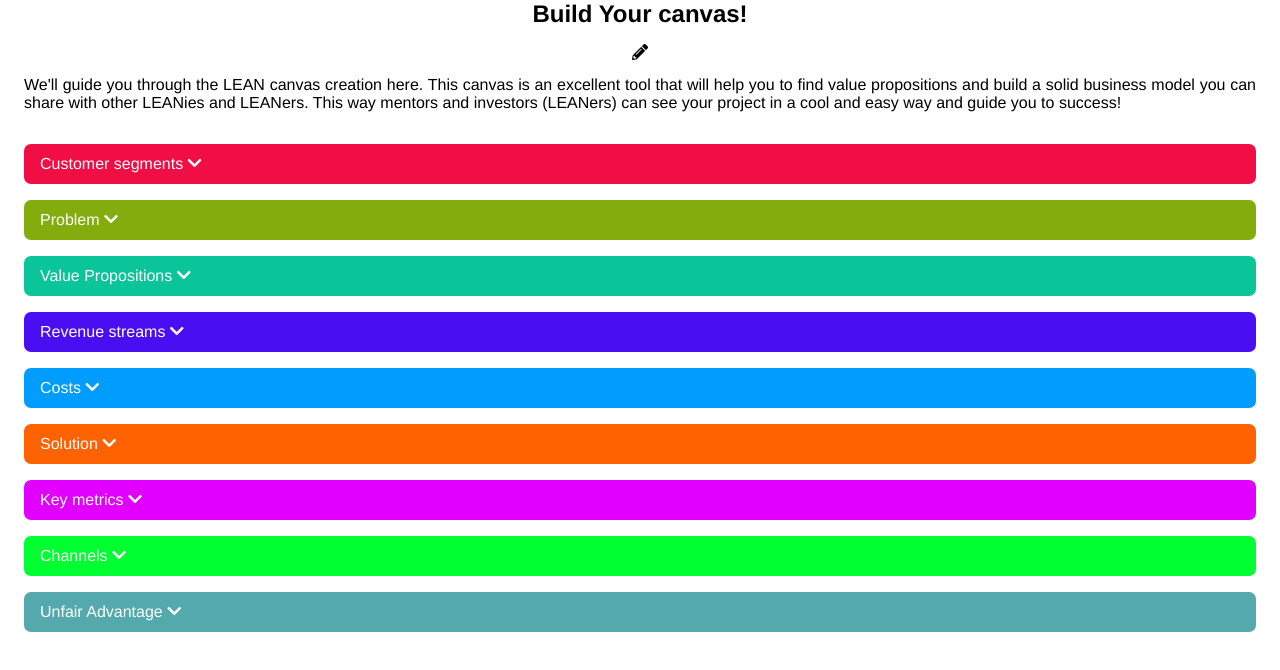
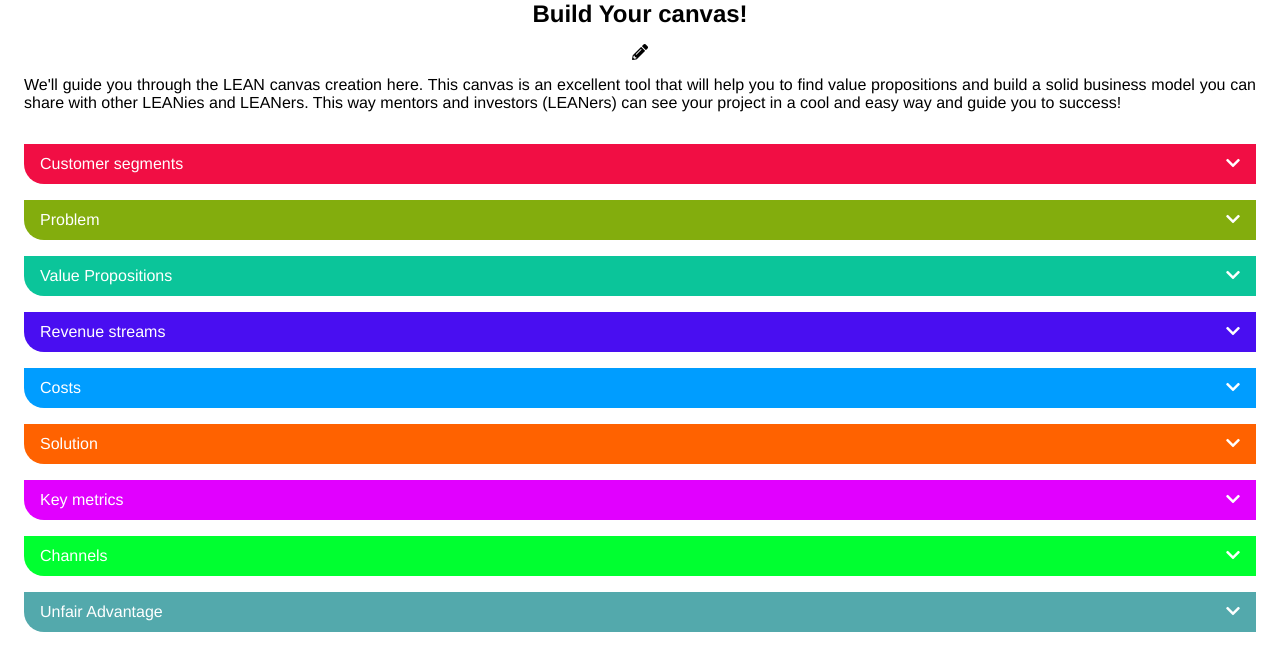
Before and after one commit to magentaFire/leanOnMe2, a Vue app: page /#/wizard in a window 1280 px wide. Shown: the top 670 px of the page. Built offline with nearby package versions, Linux system fonts and the light colour scheme.

Commit message:
change style cards

```diff
--- a/src/assets/_cards.scss
+++ b/src/assets/_cards.scss
@@ -1,7 +1,7 @@
 .card {
   width: 100%;
   height: 2.5rem;
-  border-radius: 7px;
+  border-radius: 0px 0px 0px 20px;
   display: flex;
   align-items: center;
   padding: 1rem;
@@ -44,6 +44,9 @@
 
   .header {
     color: white;
+    display: flex;
+    width: 100%;
+    justify-content: space-between;
   }
 }
 
```
